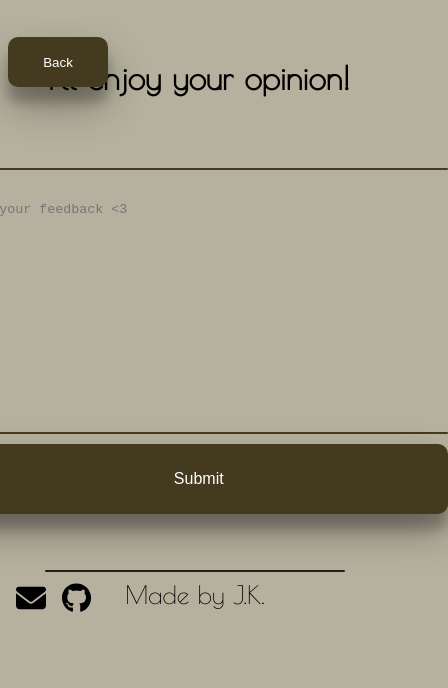
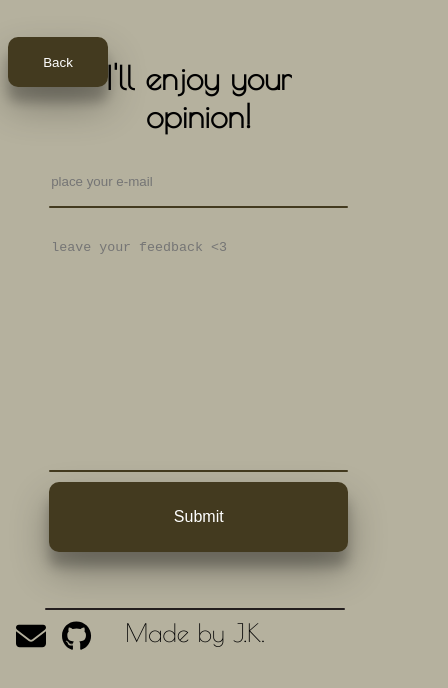
Before and after one commit to Domino123-dot/Japanese-Bingo, a Next.js app: page /feedback/feedback in a window 390 px wide. Shown: the top 688 px of the page, 448 px wide, since content can reach past the window. Built offline with nearby package versions, Linux system fonts and the light colour scheme.

Commit message:
fixed form responsiveness

```diff
--- a/pages/feedback/feedback.jsx
+++ b/pages/feedback/feedback.jsx
@@ -12,17 +12,19 @@ const main = () => {
           <form
             action="https://formsubmit.co/2451052fb78deffad0c6a4699a57f992"
             method="POST"
+            className={styles.form}
           >
             <h1 className={styles.text}>I'll enjoy your opinion!</h1>
             <input
               type="email"
               name="email"
-              placeholder="e-mail"
+              autoComplete="false"
+              placeholder="place your e-mail"
               className={styles.element}
               spellCheck="false"
               required
               autoFocus="true"
-              autoComplete="false"
+
             />
             <Line color="#433a1f" margin="0 0 0 0" />
             <textarea
@@ -31,7 +33,6 @@ const main = () => {
               className={styles.textArea}
               spellCheck="false"
               maxLength="460"
-              cols="60"
               rows="15"
               required
             />
--- a/pages/feedback/feedback.module.scss
+++ b/pages/feedback/feedback.module.scss
@@ -11,7 +11,7 @@
   background-color: inherit;
   border: none;
   height: 50px;
-  width: 400px;
+  width: 100%;
   &:focus {
     outline: 0;
   }
@@ -23,13 +23,11 @@
 
 .textArea{
 
-
-
         margin-top: 30px;
         background-color: inherit;
         border: none;
         height: auto;
-        width: auto;
+        width: 100%;
         resize: none;
         &:focus {
           outline: 0;
@@ -41,7 +39,9 @@
           text-align: center;
       }
 
-
+  .form{
+    width: 80%;
+  }
 
 
 .button {
```
